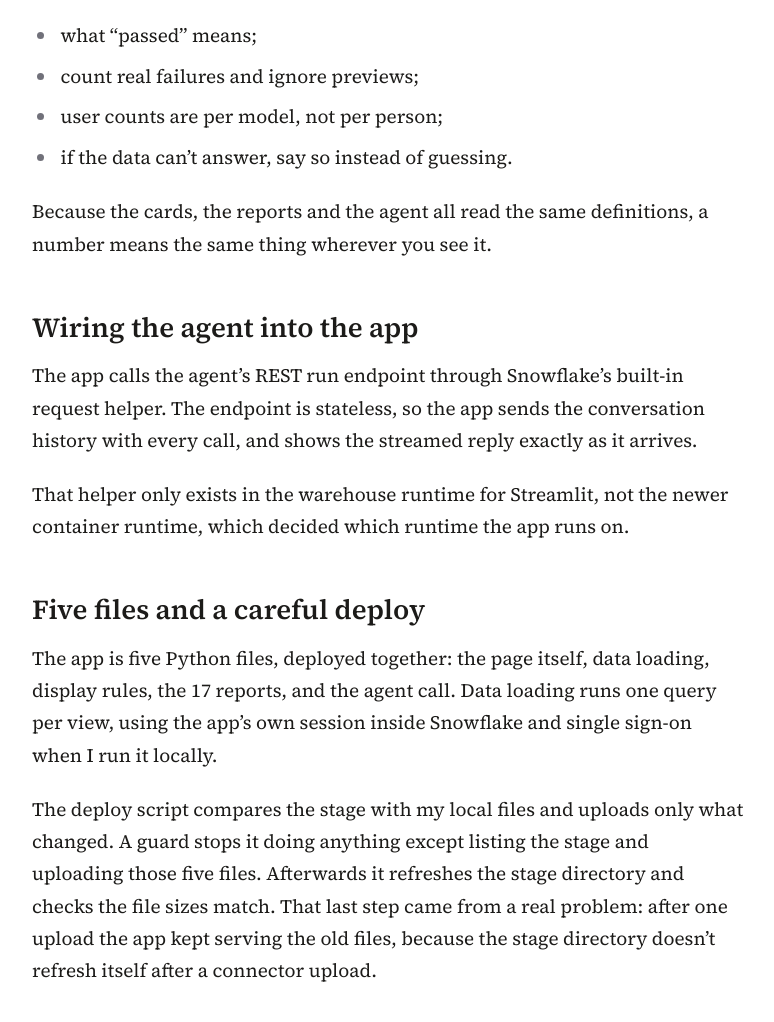
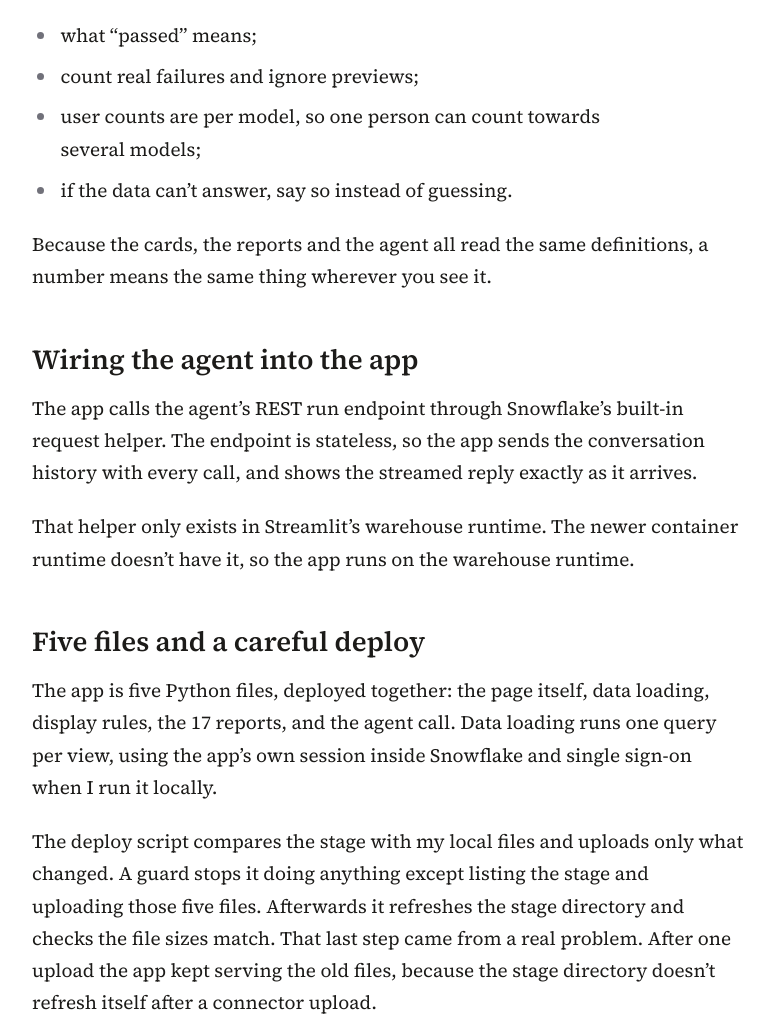
Before and after one commit to fedamo/portfolio-site, an Astro site: page /projects/migration-status-dashboard in a window 1280 px wide. Shown: the part 2631-3653 px from the top of the page, without its empty margins (252-1026 px from the left). Built offline with nearby package versions, Linux system fonts and the light colour scheme; Astro itself is replaced by a stand-in of ours.

Commit message:
Language and UI checks: copy fixes on the dashboard write-up, AA contrast in the mock-up, balanced line endings site-wide
Co-Authored-By: Claude Opus 5.5 <noreply@anthropic.com>
Claude-Session: https://claude.ai/code/session_01RRVNPtLKWzAgaYtSnnmtqr

```diff
--- a/src/content/projects/migration-status-dashboard.md
+++ b/src/content/projects/migration-status-dashboard.md
@@ -62,7 +62,7 @@ carry the business rules:
 
 - what "passed" means;
 - count real failures and ignore previews;
-- user counts are per model, not per person;
+- user counts are per model, so one person can count towards several models;
 - if the data can't answer, say so instead of guessing.
 
 Because the cards, the reports and the agent all read the same definitions, a number means the same thing wherever
@@ -73,8 +73,8 @@ you see it.
 The app calls the agent's REST run endpoint through Snowflake's built-in request helper. The endpoint is stateless, so
 the app sends the conversation history with every call, and shows the streamed reply exactly as it arrives.
 
-That helper only exists in the warehouse runtime for Streamlit, not the newer container runtime, which decided which
-runtime the app runs on.
+That helper only exists in Streamlit's warehouse runtime. The newer container runtime doesn't have it, so the app
+runs on the warehouse runtime.
 
 ## Five files and a careful deploy
 
@@ -84,7 +84,7 @@ I run it locally.
 
 The deploy script compares the stage with my local files and uploads only what changed. A guard stops it doing anything
 except listing the stage and uploading those five files. Afterwards it refreshes the stage directory and checks the file
-sizes match. That last step came from a real problem: after one upload the app kept serving the old files, because the
+sizes match. That last step came from a real problem. After one upload the app kept serving the old files, because the
 stage directory doesn't refresh itself after a connector upload.
 
 ## How I tested it
--- a/src/styles/global.css
+++ b/src/styles/global.css
@@ -158,3 +158,7 @@ h1, h2, h3, .entry-title { font-family: var(--serif); color: var(--fg); }
 .fact-links { display: flex; gap: 16px; }
 @media (max-width: 600px) { .project-title .sketch { display: none; } }
 @media (prefers-color-scheme: dark) { .draft { background: #4a3b10; color: #fbe6a8; } }
+
+/* Even line endings: no single word stranded on the last line */
+.prose p, .prose li, .post-dek, .entry-summary { text-wrap: pretty; }
+h1, h2, h3, .entry-title { text-wrap: balance; }
```
Also changed, not shown: public/dashboards/migration-tracker/index.html (+5 -5 lines).
